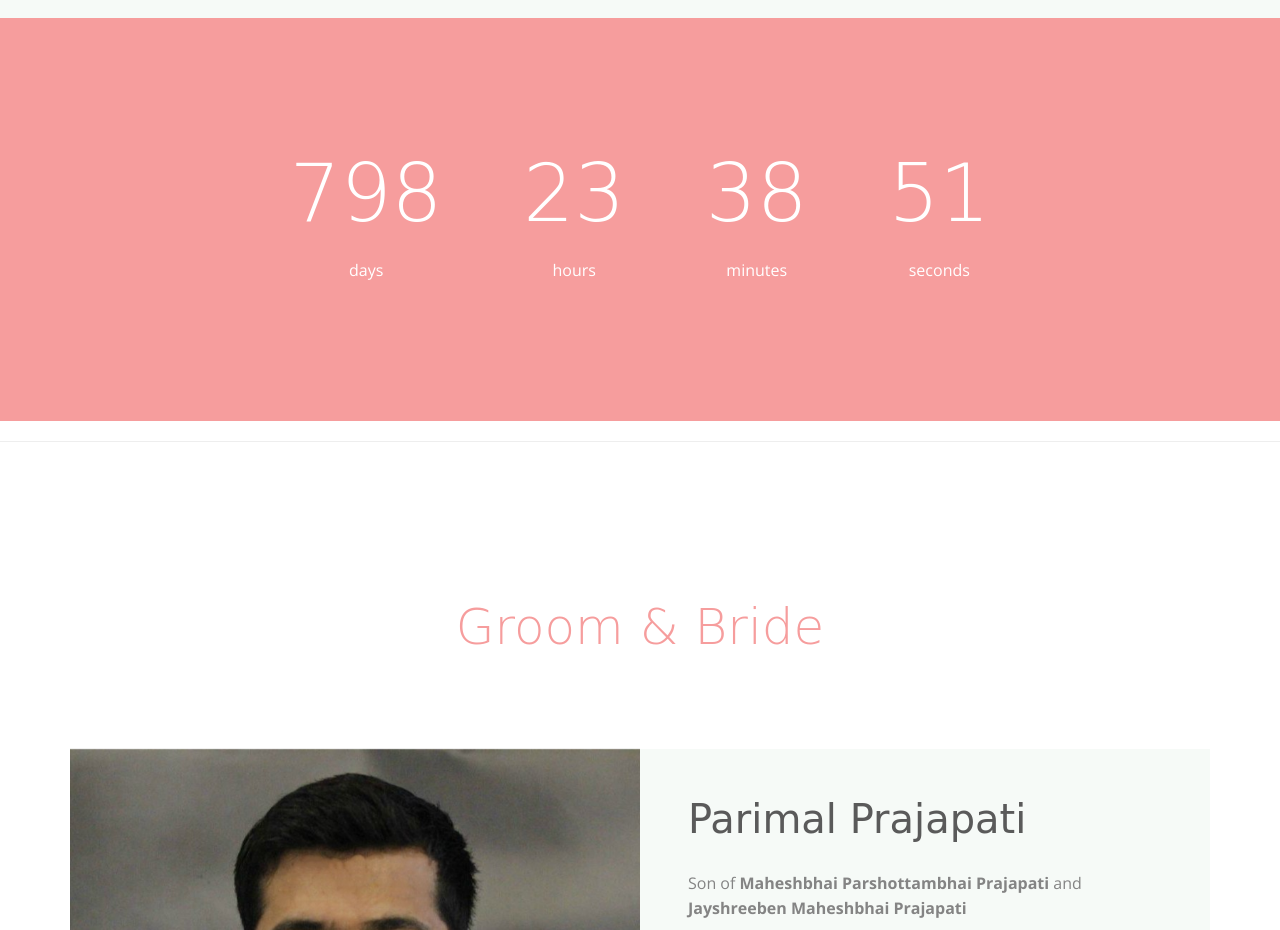
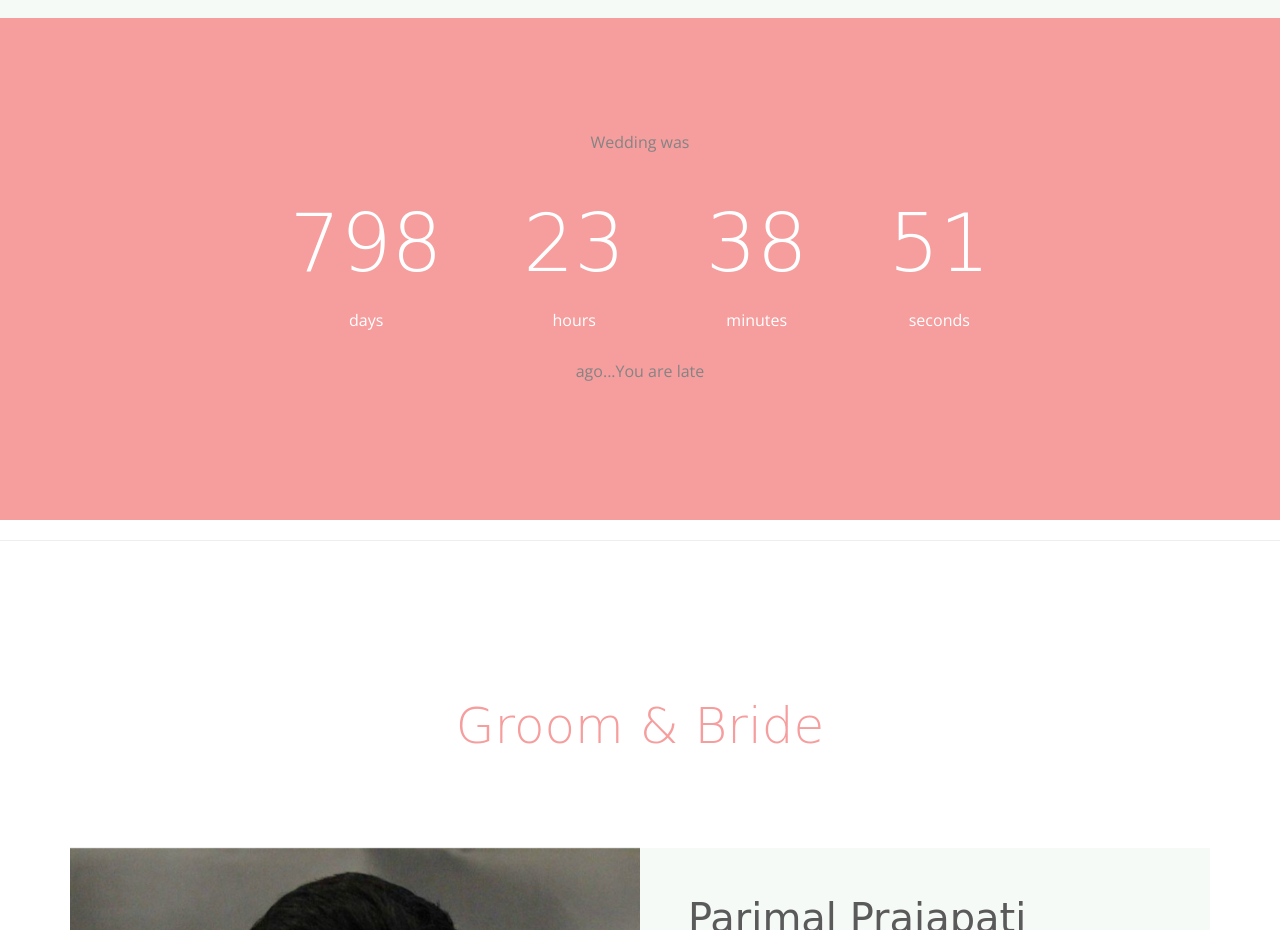
Before and after one commit to jayesh1306/parimal.github.io, a website: page index.html in a window 1280 px wide. Shown: the part 1720-2650 px from the top of the page. Drawn offline with nearby package versions, Linux system fonts and the light colour scheme; files whose address does not match are found by name; a web font is replaced by a local one.

Commit message:
Update index.html

```diff
--- a/index.html
+++ b/index.html
@@ -111,13 +111,15 @@
 				</div>
 				<div id="fh5co-countdown">
 					<div class="row">
-						<div class="col-md-8 col-md-offset-2 text-center animate-box">
+						<div class="col-md-8 col-md-offset-2 text-center animate-box m-auto">
+							<p>Wedding was </p>
 							<p class="countdown">
 								<span id="day"></span>
 								<span id="hours"></span>
 								<span id="minutes"></span>
 								<span id="seconds"></span>
 							</p>
+							<p>ago...You are late</p>
 						</div>
 					</div>
 				</div>
```
